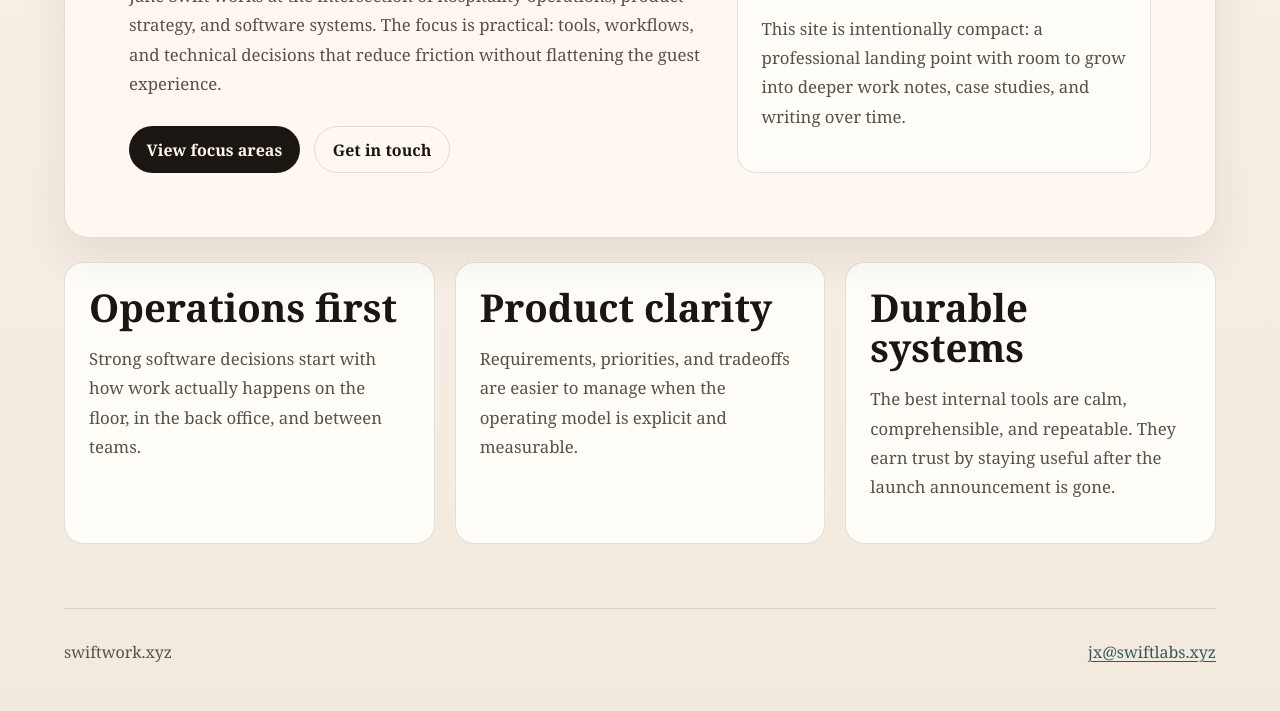
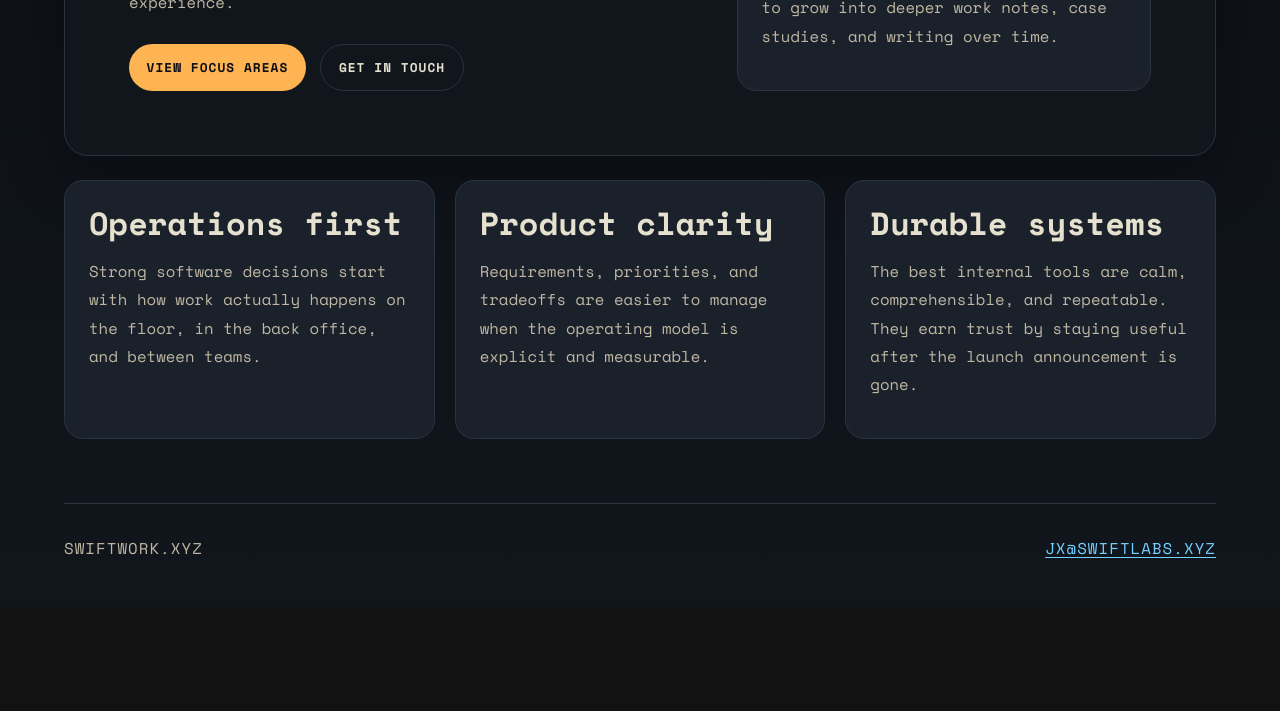
Before and after one commit to j-xyz/j-xyz.github.io, an Eleventy site: page src/index.njk in a window 1280 px wide. Shown: the part 656-1367 px from the top of the page. After the commit the page ends 1263 px from the top, so only its background shows below. Built offline with nearby package versions, Linux system fonts and the light colour scheme; Eleventy itself is replaced by a stand-in of ours; files that its build step writes are made by us from their sources.

Commit message:
feat(theme): adopt Ayu Bordered dark palette and Space Mono
- Update the shared site theme to an Ayu Bordered-inspired dark color palette.
- Load Space Mono from Google Fonts in the shared layout.
- Apply the new palette and typography across navigation, panels,
  buttons, and global page styling.

```diff
--- a/src/_includes/layout.njk
+++ b/src/_includes/layout.njk
@@ -11,7 +11,10 @@
     <meta property="og:type" content="website">
     <meta property="og:url" content="{{ site.domain }}{{ page.url }}">
     <meta name="twitter:card" content="summary">
-    <meta name="theme-color" content="#f4efe6">
+    <meta name="theme-color" content="#0b0e14">
+    <link rel="preconnect" href="https://fonts.googleapis.com">
+    <link rel="preconnect" href="https://fonts.gstatic.com" crossorigin>
+    <link href="https://fonts.googleapis.com/css2?family=Space+Mono:wght@400;700&display=swap" rel="stylesheet">
     <link rel="stylesheet" href="/assets/css/site.css">
     <link rel="manifest" href="/site.webmanifest">
     {% if page.url == "/" %}
--- a/src/assets/css/site.css
+++ b/src/assets/css/site.css
@@ -1,15 +1,16 @@
 :root {
-  --bg: #f4efe6;
-  --surface: rgba(255, 250, 242, 0.88);
-  --surface-strong: #fffdf8;
-  --ink: #1c1612;
-  --muted: #5a5047;
-  --line: rgba(28, 22, 18, 0.12);
-  --accent: #b54d2d;
-  --accent-2: #305b5e;
+  --bg: #0b0e14;
+  --surface: #11151c;
+  --surface-strong: #1b212b;
+  --ink: #e6e1cf;
+  --muted: #bfb7a3;
+  --line: #2a3441;
+  --accent: #ffb454;
+  --accent-2: #73d0ff;
+  --accent-3: #aad94c;
   --max: 72rem;
   --radius: 1.5rem;
-  --shadow: 0 20px 45px rgba(33, 25, 21, 0.08);
+  --shadow: 0 24px 60px rgba(0, 0, 0, 0.32);
 }
 
 * {
@@ -17,17 +18,17 @@
 }
 
 html {
-  color-scheme: light;
+  color-scheme: dark;
 }
 
 body {
   margin: 0;
-  font-family: Georgia, "Times New Roman", serif;
+  font-family: "Space Mono", monospace;
   color: var(--ink);
   background:
-    radial-gradient(circle at top left, rgba(181, 77, 45, 0.15), transparent 30rem),
-    radial-gradient(circle at top right, rgba(48, 91, 94, 0.18), transparent 28rem),
-    linear-gradient(180deg, #f9f3eb 0%, #f3eadf 100%);
+    radial-gradient(circle at top left, rgba(255, 180, 84, 0.08), transparent 30rem),
+    radial-gradient(circle at top right, rgba(115, 208, 255, 0.09), transparent 28rem),
+    linear-gradient(180deg, #0b0e14 0%, #11151c 100%);
   min-height: 100vh;
 }
 
@@ -40,6 +41,11 @@ a {
 a:hover,
 a:focus-visible {
   color: var(--accent);
+}
+
+p,
+li {
+  font-size: 0.98rem;
 }
 
 img {
@@ -70,7 +76,7 @@ img {
 
 .brand-mark {
   display: inline-block;
-  font-size: 0.82rem;
+  font-size: 0.78rem;
   letter-spacing: 0.18em;
   text-transform: uppercase;
   color: var(--muted);
@@ -78,8 +84,9 @@ img {
 
 .brand-name {
   display: block;
-  font-size: 1.35rem;
+  font-size: 1.2rem;
   font-weight: 700;
+  letter-spacing: 0.04em;
 }
 
 .site-nav {
@@ -93,6 +100,9 @@ img {
   color: var(--ink);
   padding-bottom: 0.2rem;
   border-bottom: 2px solid transparent;
+  text-transform: uppercase;
+  letter-spacing: 0.08em;
+  font-size: 0.82rem;
 }
 
 .site-nav a[aria-current="page"] {
@@ -107,7 +117,6 @@ img {
   border: 1px solid var(--line);
   border-radius: var(--radius);
   box-shadow: var(--shadow);
-  backdrop-filter: blur(14px);
 }
 
 .hero {
@@ -135,28 +144,29 @@ h1,
 h2,
 h3 {
   margin: 0 0 0.9rem;
-  line-height: 1.05;
+  line-height: 1.15;
+  font-weight: 700;
 }
 
 h1 {
-  font-size: clamp(2.6rem, 6vw, 5.2rem);
+  font-size: clamp(2.2rem, 5vw, 4.4rem);
   max-width: 11ch;
 }
 
 h2 {
-  font-size: clamp(1.75rem, 3vw, 2.5rem);
+  font-size: clamp(1.4rem, 2.6vw, 2rem);
 }
 
 h3 {
-  font-size: 1.15rem;
+  font-size: 1rem;
 }
 
 .lede,
 .panel-copy,
 .section-copy,
 .list-copy {
-  font-size: 1.05rem;
-  line-height: 1.75;
+  font-size: 0.98rem;
+  line-height: 1.8;
   color: var(--muted);
 }
 
@@ -195,23 +205,31 @@ h3 {
   border-radius: 999px;
   text-decoration: none;
   font-weight: 600;
+  text-transform: uppercase;
+  letter-spacing: 0.08em;
+  font-size: 0.8rem;
 }
 
 .button {
-  background: var(--ink);
-  color: #fff7ee;
+  background: var(--accent);
+  color: var(--bg);
 }
 
 .button:hover,
 .button:focus-visible {
-  color: #fff7ee;
-  background: var(--accent);
+  color: var(--bg);
+  background: #ffd173;
 }
 
 .button-secondary {
   background: transparent;
   color: var(--ink);
   border: 1px solid var(--line);
+}
+
+.button-secondary:hover,
+.button-secondary:focus-visible {
+  background: rgba(115, 208, 255, 0.08);
 }
 
 .section-grid {
@@ -267,6 +285,9 @@ h3 {
 .site-footer {
   padding: 0 0 2rem;
   color: var(--muted);
+  font-size: 0.85rem;
+  text-transform: uppercase;
+  letter-spacing: 0.08em;
 }
 
 .site-footer .site-shell {
@@ -287,8 +308,8 @@ h3 {
   left: 1rem;
   top: 1rem;
   z-index: 10;
-  background: var(--ink);
-  color: #fff;
+  background: var(--accent);
+  color: var(--bg);
   padding: 0.6rem 0.8rem;
   border-radius: 0.5rem;
 }
```
